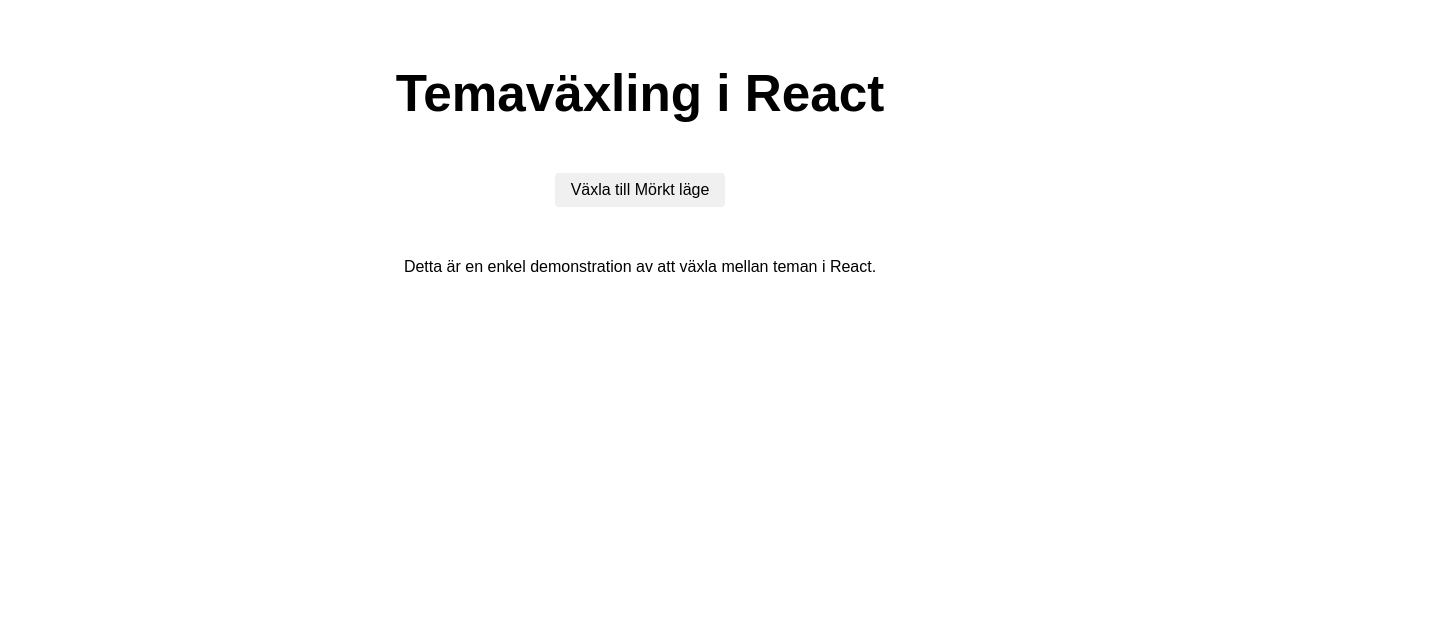
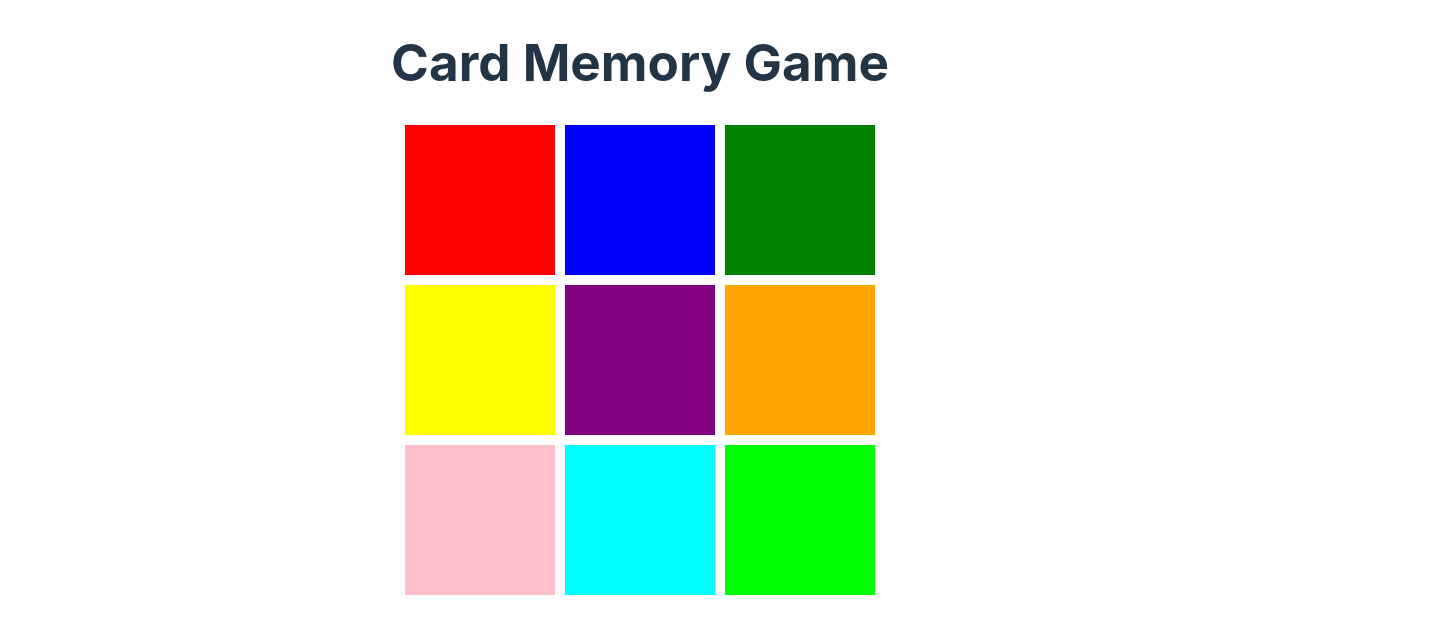
Before and after one commit to Jonas-Eklof/KYH, a React (Vite) app in the folder javascript-2/my-react-app/: page / in a window 1280 px wide. Shown: the top 634 px of the page, 1440 px wide, since content can reach past the window. Built offline with nearby package versions, Linux system fonts and the light colour scheme.

Commit message:
ändringar för color-spelet, ny knapp-med-state-övning och greeting-props-övning

```diff
--- a/javascript-2/my-react-app/src/App.jsx
+++ b/javascript-2/my-react-app/src/App.jsx
@@ -7,6 +7,8 @@
 import Counter from "./Counter.jsx";
 import Teman from "./Teman.jsx";
 import Card from "./components/Card.jsx";
+import KnappMedState from "./components/knapp-med-state/KnappMedState.jsx";
+import Greeting from "./components/Greeting.jsx";
 
 function App() {
   return (
@@ -18,9 +20,12 @@
       {/* <Footer /> */}
       {/* <InputDisplay /> */}
       {/* <Counter /> */}
-      <Teman />
-      {/* <h1>Card Memory Game</h1> */}
-      {/* <Card /> */}
+      {/* <Teman /> */}
+      {/* <KnappMedState /> */}
+      <h1>Card Memory Game</h1>
+      <Card />
+      {/* <Greeting namn="Jonas" /> */}
+      {/* <Greeting namn="Gäst" /> */}
     </div>
   );
 }
--- a/javascript-2/my-react-app/src/components/Card.jsx
+++ b/javascript-2/my-react-app/src/components/Card.jsx
@@ -1,18 +1,25 @@
 import React from "react";
 import "./Card.css";
+import ColorCard from "./ColorCard.jsx";
+
+const colors = [
+  "red",
+  "blue",
+  "green",
+  "yellow",
+  "purple",
+  "orange",
+  "pink",
+  "cyan",
+  "lime",
+];
 
 export default function Card() {
   return (
     <section className="card-container">
-      <article className="card"></article>
-      <article className="card"></article>
-      <article className="card"></article>
-      <article className="card"></article>
-      <article className="card"></article>
-      <article className="card"></article>
-      <article className="card"></article>
-      <article className="card"></article>
-      <article className="card"></article>
+      {colors.map((color) => (
+        <ColorCard color={color} key={color} />
+      ))}
     </section>
   );
 }
--- /dev/null
+++ b/javascript-2/my-react-app/src/components/ColorCard.jsx
@@ -0,0 +1,5 @@
+export default function ColorCard({ color }) {
+  return (
+    <article className="card" style={{ backgroundColor: color }}></article>
+  );
+}
--- /dev/null
+++ b/javascript-2/my-react-app/src/components/Greeting.jsx
@@ -0,0 +1,3 @@
+export default function Greeting({ namn }) {
+  return <h1>Hejsan, {namn}!</h1>;
+}
--- /dev/null
+++ b/javascript-2/my-react-app/src/components/knapp-med-state/KnappMedState.jsx
@@ -0,0 +1,25 @@
+import React, { useState } from "react";
+
+export default function KnappMedState() {
+  const [feeling, setFeeling] = useState("");
+
+  const happy = () => {
+    setFeeling("Happy");
+  };
+
+  const excited = () => {
+    setFeeling("Excited");
+  };
+
+  return (
+    <div className="state-button">
+      <button className="happy" onClick={happy}>
+        Happy
+      </button>
+      <button className="excited" onClick={excited}>
+        Excited
+      </button>
+      <p>I am {feeling}</p>
+    </div>
+  );
+}
--- a/javascript-2/my-react-app/src/index.css
+++ b/javascript-2/my-react-app/src/index.css
@@ -44,6 +44,7 @@
   background-color: #1a1a1a;
   cursor: pointer;
   transition: border-color 0.25s;
+  line-height: 100%;
 }
 button:hover {
   border-color: #646cff;
@@ -96,4 +97,16 @@
   flex-direction: column;
   align-items: center;
   margin-bottom: 2rem;
+
+  button {
+    margin-left: 1rem;
+  }
 }
+
+.state-button {
+  margin-top: 2rem;
+
+  button {
+    margin-right: 1rem;
+  }
+}
```
Also changed, not shown: javascript-2/my-react-app/src/components/Greeting.css (added).
